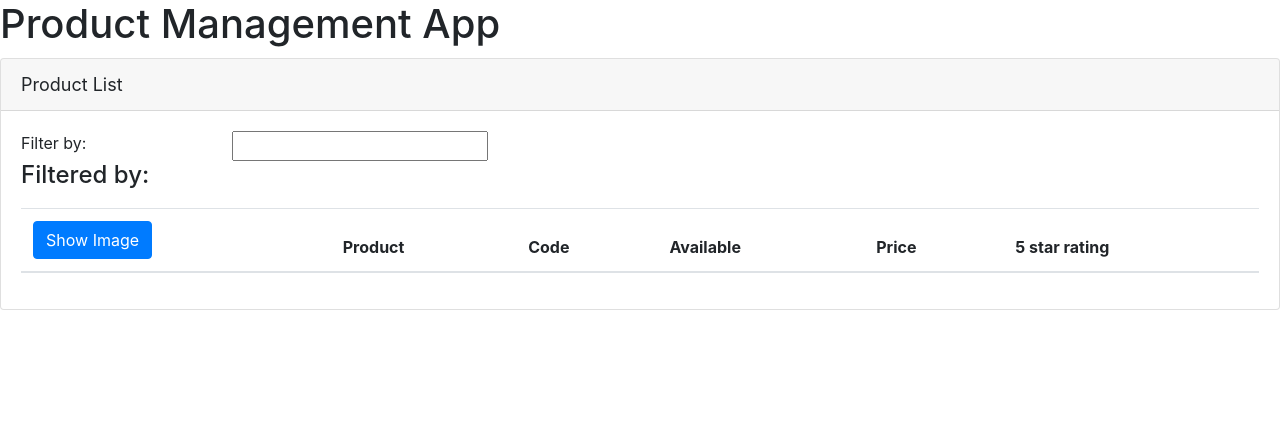
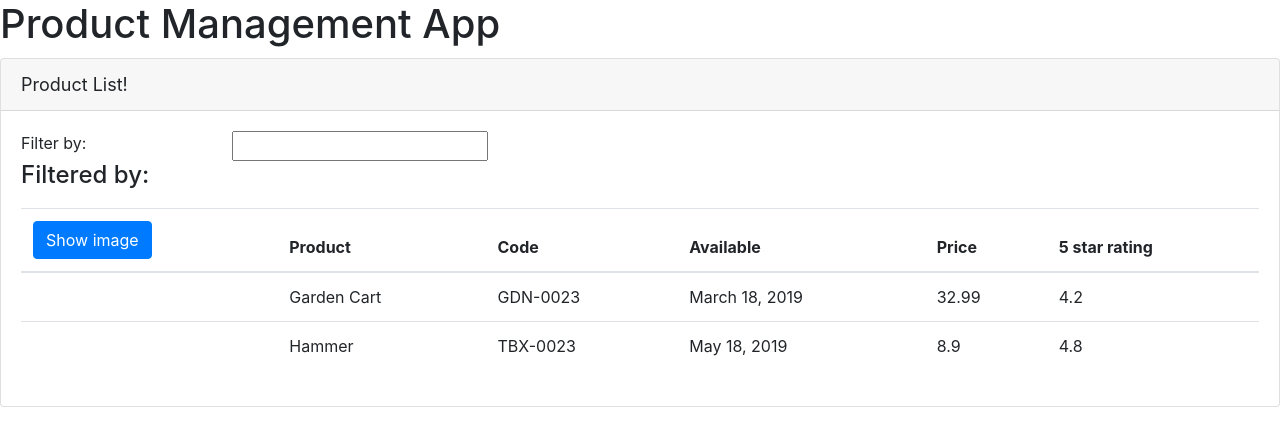
Before and after one commit to dudesup/Product-management-app, an Angular app: page / in a window 1280 px wide. Shown: the top 446 px of the page. Built offline with nearby package versions, Linux system fonts and the light colour scheme.

Commit message:
show and hide image function added

```diff
--- a/src/app/products/product-list.component.html
+++ b/src/app/products/product-list.component.html
@@ -1,6 +1,6 @@
 <div class='card'>
     <div class="card-header">
-        Product List
+        {{pageTitle}}
     </div>
     <div class="card-body">
         <div class="row">
@@ -15,11 +15,14 @@
             </div>
         </div>
         <div class="table-responsive">
-            <table class="table">
+            <table class="table" *ngIf="products &&products.length">
                 <thead>
                     <tr>
                         <th>
-                            <button class="btn btn-primary">Show Image</button>
+                            <button class="btn btn-primary"
+                            (click)='toggleImage()'>
+                            {{showImage ? 'Hide':'Show'}} image
+                        </button>
                         </th>
                         <th>Product</th>
                         <th>Code</th>
@@ -29,7 +32,20 @@
                     </tr>
                 </thead>
                 <tbody>
-
+                    <tr *ngFor="let product of products">
+                        <td>
+                            <img *ngIf='showImage'
+                            [src]="product.imageUrl"
+                            [title]="product.productName"
+                            [style.width.px]="imageWidth"
+                            [style.margin.px]="imageMargin">
+                        </td>
+                        <td>{{product.productName}}</td>
+                        <td>{{product.productCode}}</td>
+                        <td>{{product.releaseDate}}</td>
+                        <td>{{product.price}}</td>
+                        <td>{{product.starRating}}</td>
+                    </tr>
                 </tbody>
             </table>
         </div>
--- a/src/app/products/product-list.component.ts
+++ b/src/app/products/product-list.component.ts
@@ -5,5 +5,34 @@
     templateUrl: './product-list.component.html'
 })
 export class ProductListComponent {
+    pageTitle: string = 'Product List!';
+    imageWidth: number =50;
+    imageMargin: number = 2;
+    showImage: boolean = false;
+    products: any[] = [
+        {
+            "productId": 2,
+            "productName": "Garden Cart",
+            "productCode": "GDN-0023",
+            "releaseDate": "March 18, 2019",
+            "description": "15 gallon capacity ...",
+            "price": 32.99,
+            "starRating": 4.2,
+            "imageUrl": "assets/images/garden_cart.png"
+        },
+        {
+            "productId": 5,
+            "productName": "Hammer",
+            "productCode": "TBX-0023",
+            "releaseDate": "May 18, 2019",
+            "description": "Curved claw steel hammer",
+            "price": 8.9,
+            "starRating": 4.8,
+            "imageUrl": "assets/images/hammer.png"
+        }
+    ];
 
+    toggleImage(): void {
+        this.showImage=!this.showImage;
+    }
 }
```
Also changed, not shown: src/assets/images/garden_cart.png (added), src/assets/images/hammer.png (added).
